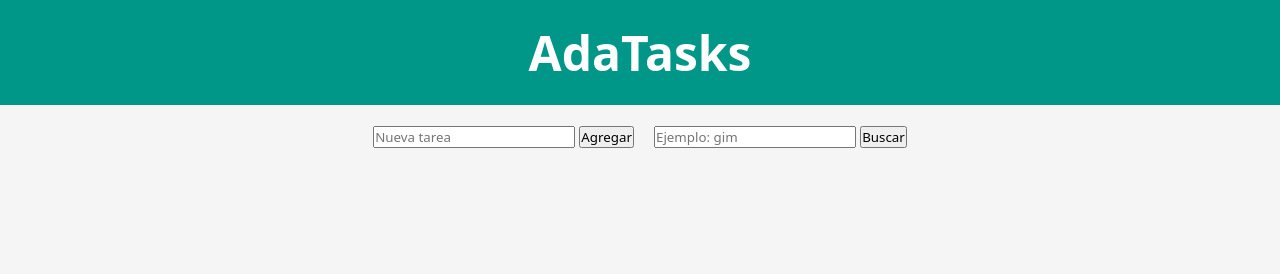
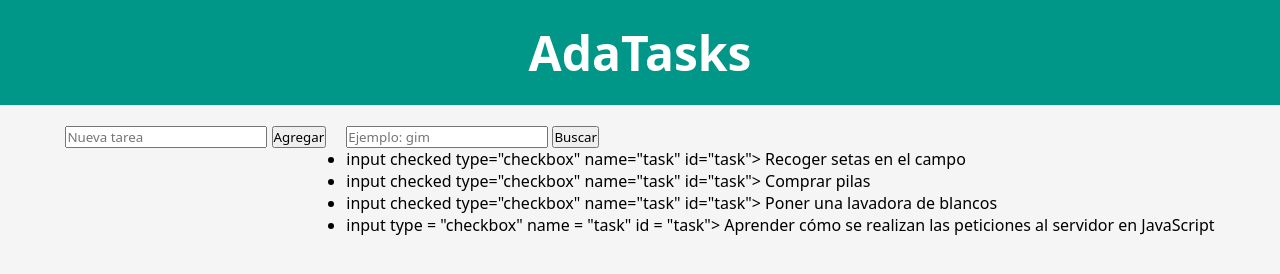
Before and after one commit to celia-r-revert/promo-c-pt-module-2-pair-4-ada-tasks, a plain HTML site: page index.html in a window 1280 px wide. Drawn offline with Linux system fonts and the light colour scheme.

Commit message:
add functions

```diff
--- a/index.html
+++ b/index.html
@@ -1,13 +1,11 @@
 <!DOCTYPE html>
 <html lang="es">
-
   <head>
     <meta charset="UTF-8">
     <meta name="viewport" content="width=device-width, initial-scale=1.0">
     <title>AdaTasks</title>
     <link rel="stylesheet" href="./main.css">
   </head>
-
   <body class="body">
     <header class="header">
       <h1 class="header__title">AdaTasks</h1>
@@ -24,11 +22,10 @@
           <input class="input js_inputList" type="text" id="filter-input" placeholder="Ejemplo: gim">
           <button class="button js_filterBtn" type="submit">Buscar</button>
         </form>
-            <label for=""></label>
-            <ul class="ul" id="task-list"></ul>
+        <!-- <label for=""></label> -->
+        <ul class="ul js_tasksUl" id="task-list"></ul>
       </div>
     </main>
     <script src="main.js"></script>
   </body>
-
 </html>
--- a/main.js
+++ b/main.js
@@ -1,11 +1,17 @@
 'use strict';
+
+//Selección de los query selector de Javascript
 
 const addTasks = document.querySelector('.js_addtasks');
 const addBtn = document.querySelector('.js_addBtn');
 const addInput = document.querySelector('.js_addInput');
 const inputList = document.querySelector('.js_inputList');
-const tasksList = document.querySelector('.js_taskList');
 const filterBtn = document.querySelector('.js_filterBtn');
+const tasksUl = document.querySelector('.js_tasksUl');
+
+// const tasksList = document.querySelector('.js_taskList');
+
+//Array de objetos con las tareas que queremos que aparezcan
 
 const tasks = [
     { name: "Recoger setas en el campo", completed: true, id: 1 },
@@ -18,17 +24,44 @@ const tasks = [
     },
 ];
 
-addBtn.addEventListener('click', (ev) => {
-    ev.preventdefault();
-    const newTask = addInput.value;
-    tasksList.innerHTML += `<li>${newTask}</li>`;
+//Sección de funciones
+
+const renderOneTask = (objTask) => {
+  if (objTask.completed)  {
+    const html = `<li class="task completed">
+    input checked type="checkbox" name="task" id="task"> ${objTask.name}</li>`;
+    return html;
+  }
+
+  else {
+    const html = `<li class="task">
+    input type = "checkbox" name = "task" id = "task"> ${objTask.name}</li>`;
+    return html;
+  }
+}
+
+const renderAllTasks = () => {
+  let html = '';
+  for (const objTask of tasks) {
+    html += renderOneTask (objTask);
+  }
+  tasksUl.innerHTML = html;
+  console.log ('objTask')
+}
 
 
+//Eventos de nuestro código
+renderAllTasks ();
+
+// addBtn.addEventListener('click', (ev) => {
+//     ev.preventdefault();
+//     const newTask = addInput.value;
+//     tasksList.innerHTML += `<li>${newTask}</li>`;
+
+//     console.log ('tasksList');
+// })
 
 
-})
-
-
-for (const taskObj of tasks) {
-    tasksList.innerHTML += `<li class="task__list">
-    <p class="each__task></li>;`}
+// for (const taskObj of tasks) {
+//     tasksList.innerHTML += `<li class="task__list">
+//     <p class="each__task></li>;`}
```
Lines whose indentation alone changed are shown as unchanged.
